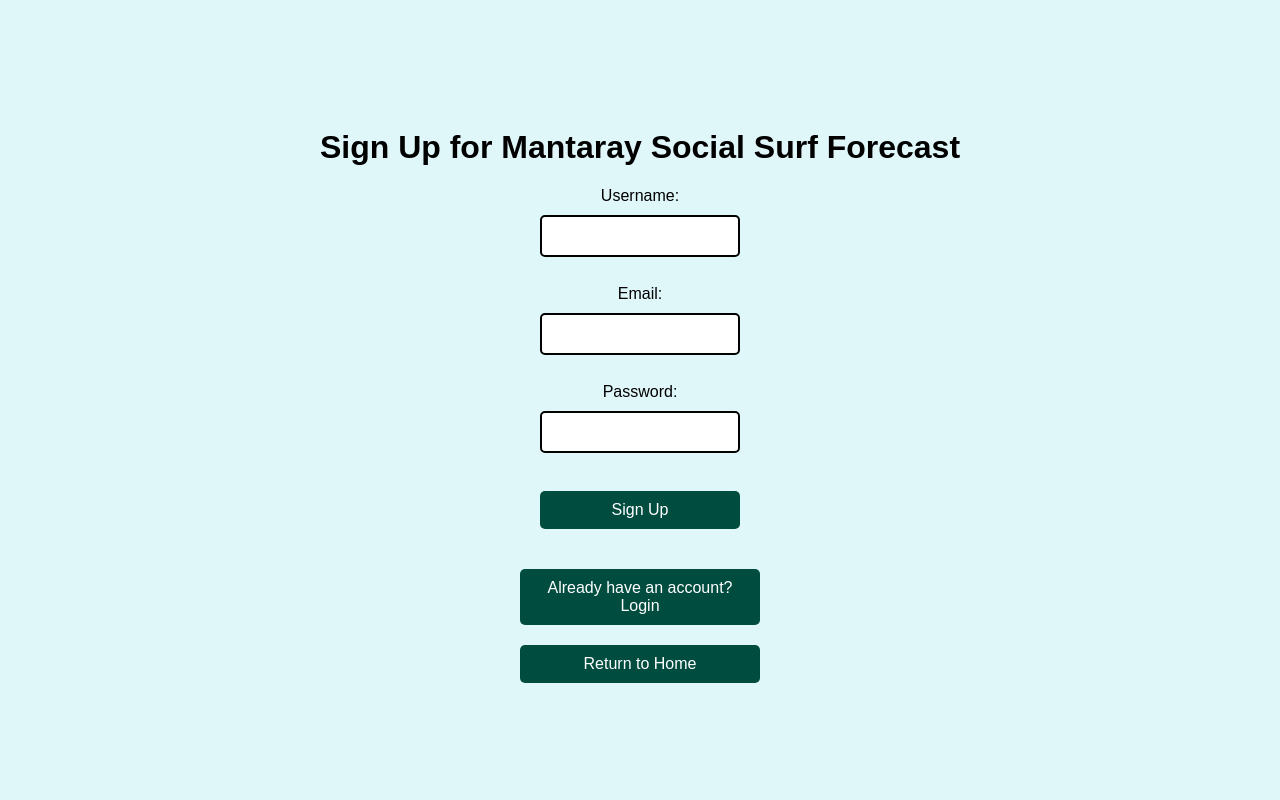
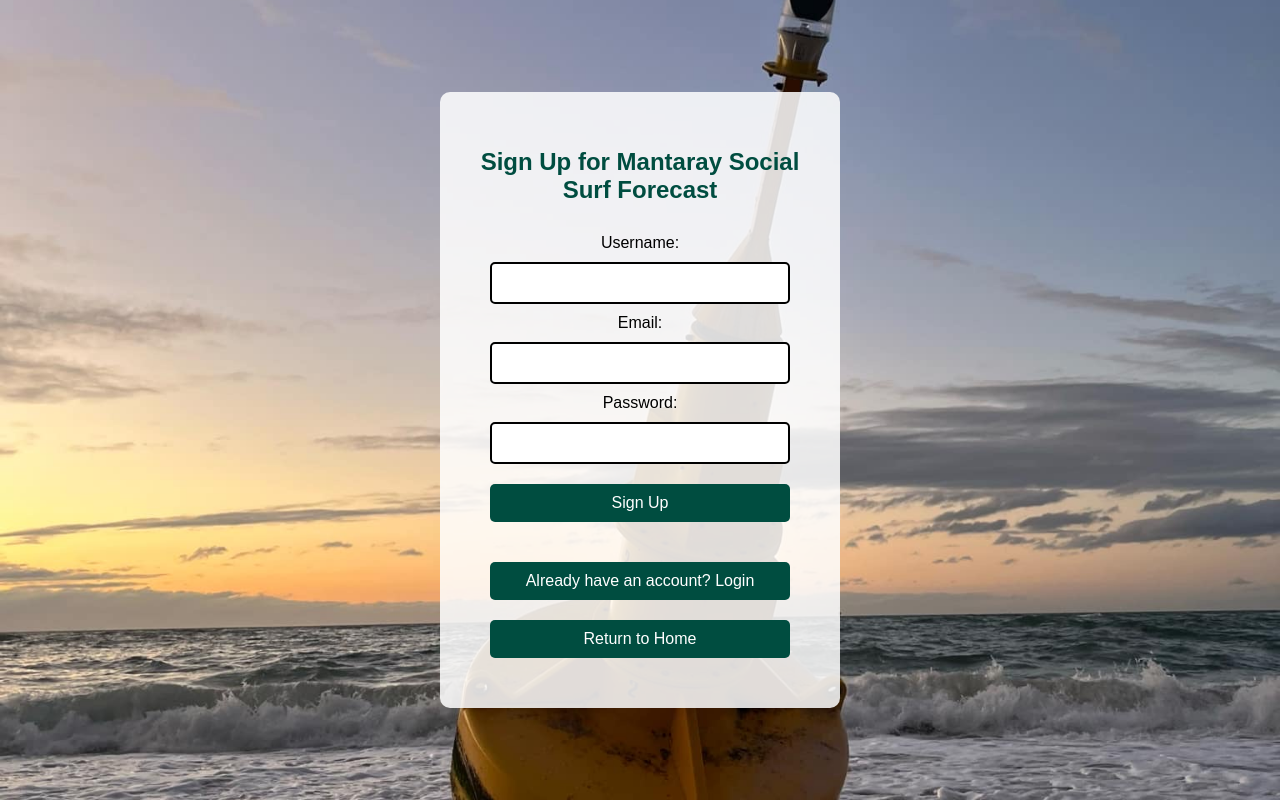
Before and after one commit to Brum99/Mantaray-Social-Surf-Forcast, a Flask app: page /signup in a window 1280 px wide. Run offline with Flask 3, Linux system fonts and the light colour scheme.

Commit message:
Imroved the look of the registration pages added image for the background

```diff
--- a/templates/sign_up.html
+++ b/templates/sign_up.html
@@ -5,45 +5,64 @@
     <meta name="viewport" content="width=device-width, initial-scale=1.0">
     <title>Sign Up - Mantaray Social Surf Forecast</title>
     <style>
-        body {
+        body, html {
+            margin: 0;
+            padding: 0;
+            height: 100%;
             font-family: Arial, sans-serif;
             display: flex;
             justify-content: center;
             align-items: center;
-            height: 100vh;
-            margin: 0;
-            background-color: #e0f7fa;
         }
-        .container {
+        .background-image {
+            position: absolute;
+            width: 100%;
+            height: 100%;
+            background-image: url('/static/images/BeachBouy.jpg');
+            background-size: cover;
+            background-position: center;
+            z-index: -1; /* Keeps the image in the background */
+        }
+        .overlay {
+            position: relative;
+            background-color: rgba(255, 255, 255, 0.85); /* Transparent white */
+            padding: 40px;
+            border-radius: 10px;
             text-align: center;
+            width: 400px;
+            box-sizing: border-box;
         }
-        .form-container {
-            display: flex;
-            flex-direction: column;
-            align-items: center;
-        }
-        .input, .button {
-            background-color: #004d40;
-            color: white;
-            padding: 10px 20px;
-            border: none;
-            border-radius: 5px;
-            font-size: 16px;
-            width: 100%; /* Ensures input fields and buttons take the full width of the container */
-            max-width: 200px; /* Limits the width */
-            margin: 10px auto; /* Center-aligns and adds margin */
-            display: block;
+        h1 {
+            color: #004d40;
+            margin-bottom: 30px;
+            font-size: 24px;
         }
         .input {
             background-color: white;
             color: black;
-            border: 2px solid black; /* Adds black border around input fields */
-            box-sizing: border-box; /* Ensures padding and border are included in the width */
+            padding: 10px;
+            border: 2px solid black;
+            border-radius: 5px;
+            font-size: 16px;
+            width: 100%;
+            max-width: 300px;
+            margin: 10px auto;
+            box-sizing: border-box;
         }
         .button {
             background-color: #004d40;
+            color: white;
+            padding: 10px;
+            border: none;
+            border-radius: 5px;
+            font-size: 16px;
+            width: 100%;
+            max-width: 300px;
+            margin: 10px auto;
             text-align: center;
+            display: inline-block;
             text-decoration: none;
+            box-sizing: border-box;
         }
         .button:hover {
             background-color: #003d2e;
@@ -54,7 +73,8 @@
     </style>
 </head>
 <body>
-    <div class="container">
+    <div class="background-image"></div>
+    <div class="overlay">
         <h1>Sign Up for Mantaray Social Surf Forecast</h1>
         <div class="form-container">
             <form action="/signup" method="POST">
```
Also changed, not shown: templates/index.html (+48 -12 lines), templates/login.html (+29 -12 lines), static/images/BeachBouy.JPG (added).
